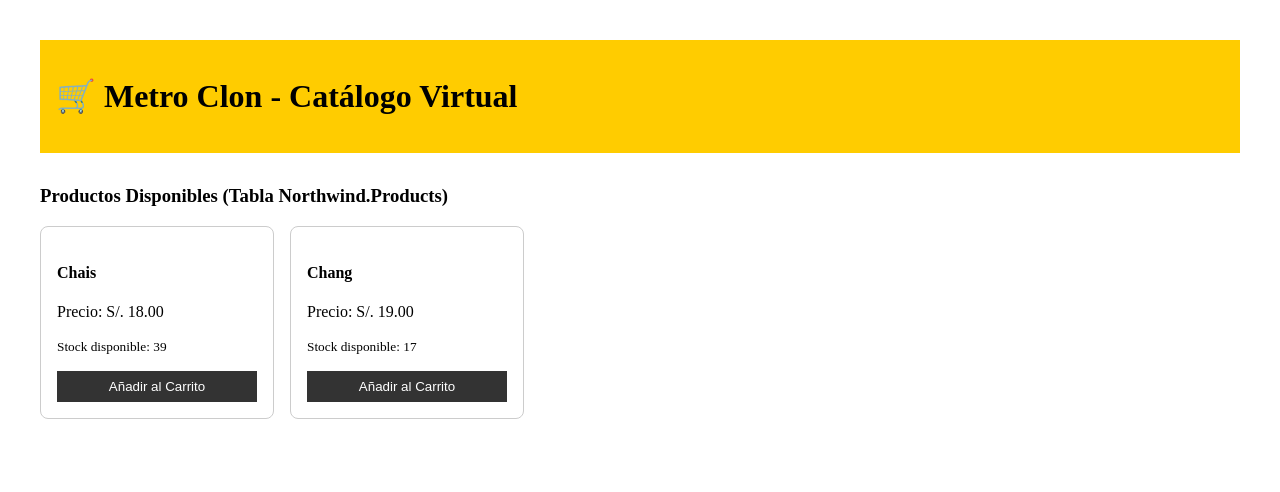
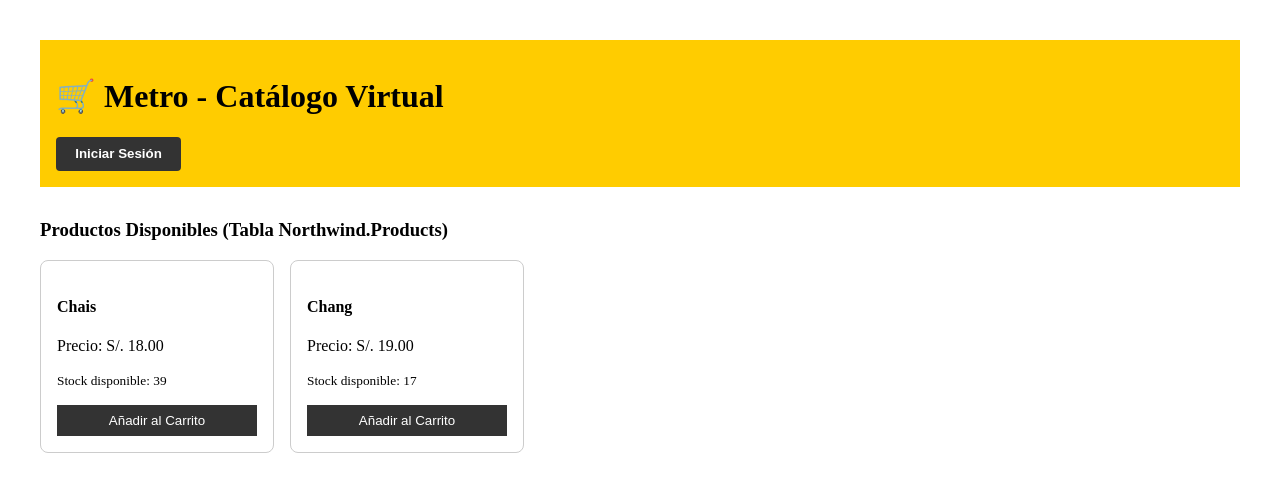
Before and after one commit to 202411185-boop/proyecto-bd-2026-1, a React (Vite) app: page / in a window 1280 px wide. Shown: the top 492 px of the page. Built offline with nearby package versions, Linux system fonts and the light colour scheme; no server answers.

Commit message:
feat: restaurar enrutamiento y conectar botones de navegacion

```diff
--- a/src/extranet/auth/PaginaLogeo.jsx
+++ b/src/extranet/auth/PaginaLogeo.jsx
@@ -1,12 +1,17 @@
 import React, { useState } from 'react';
+import { useNavigate } from 'react-router-dom';
 
 export default function LoginPage() {
   const [customerId, setCustomerId] = useState('');
+  const navigate = useNavigate();
 
   const handleLogin = (e) => {
     e.preventDefault();
     console.log("Intentando conectar con CustomerID de Northwind:", customerId);
     // Aquí irá tu fetch al backend (ej. SELECT * FROM Customers WHERE CustomerID = customerId)
+
+    // Redirección directa a la intranet
+    navigate('/intranet');
   };
 
   return (
--- a/src/extranet/home/PaginaPrincipal.jsx
+++ b/src/extranet/home/PaginaPrincipal.jsx
@@ -1,6 +1,10 @@
 import React from 'react';
+import { useNavigate } from 'react-router-dom'; // 1. Importamos el hook de navegación
 
-export default function StoreHomePage() {
+
+  export default function StoreHomePage() {
+  const navigate = useNavigate(); // 2. Inicializamos la función navigate
+
   // Simulación de datos traídos desde la tabla Products y Categories de Northwind
   const mockProducts = [
     { ProductID: 1, ProductName: 'Chais', UnitPrice: 18.00, UnitsInStock: 39 },
@@ -10,7 +14,24 @@
   return (
     <div style={{ padding: '2rem' }}>
       <header style={{ background: '#fc0', padding: '1rem', marginBottom: '2rem' }}>
-        <h1>🛒 Metro Clon - Catálogo Virtual</h1>
+        <h1>🛒 Metro - Catálogo Virtual</h1>
+
+        {/*BOTÓN QUE CONECTA CON EL LOGIN */}
+        <button
+          onClick={() => navigate('/login')} // <-- Asegúrate de que '/login' coincida con la ruta en tu AppRoutes
+          style={{
+            background: '#333',
+            color: '#fff',
+            border: 'none',
+            padding: '0.6rem 1.2rem',
+            cursor: 'pointer',
+            borderRadius: '4px',
+            fontWeight: 'bold'
+          }}
+        >
+          Iniciar Sesión
+        </button>
+
       </header>
 
       <main>
--- a/src/routing/AppRoutes.jsx
+++ b/src/routing/AppRoutes.jsx
@@ -2,6 +2,7 @@
 import { Routes, Route } from 'react-router-dom';
 import ExtranetRoutes from '../extranet/routing/ExtranetRoutes';
 import IntranetRoutes from '../intranet/routing/IntranetRoutes';
+import LoginPage from '../extranet/auth/PaginaLogeo';
 
 export default function AppRoutes() {
   return (
@@ -12,6 +13,9 @@
 
       {/* 2. Cuando la URL empiece con "/intranet", delega el control a la Intranet */}
       <Route path="/intranet/*" element={<IntranetRoutes />} />
+
+      {/* 3. Cuando la URL sea "/login", va a la página de inicio de sesión */}
+      <Route path="/login" element={<LoginPage />} />
     </Routes>
   );
 }
```
